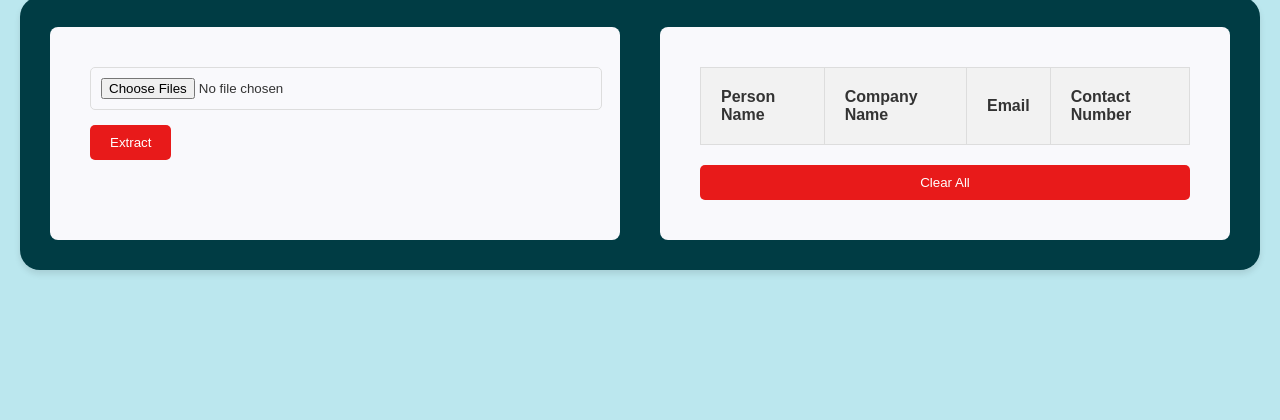
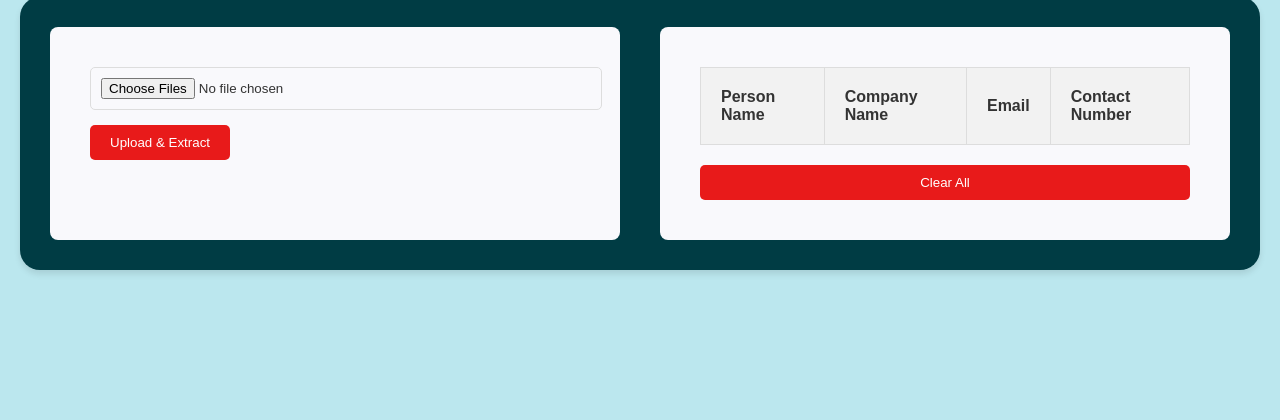
Before and after one commit to Bharathi077/Business_Card_Extractor, a Flask app: page / in a window 1280 px wide. Shown: the part 187-607 px from the top of the page. Run offline with Flask 3, Linux system fonts and the light colour scheme; lists and menus that the app fills with data are empty.

Commit message:
Update index.html

```diff
--- a/templates/index.html
+++ b/templates/index.html
@@ -19,7 +19,7 @@
         <div class="content">
             <div class="upload-section">
                 <input type="file" id="file-upload" multiple accept=".jpg,.jpeg,.png">
-                <button id="upload-btn">Extract</button>
+                <button id="upload-btn">Upload & Extract</button>
 
                 <div id="image-preview"></div>
             </div>
```
